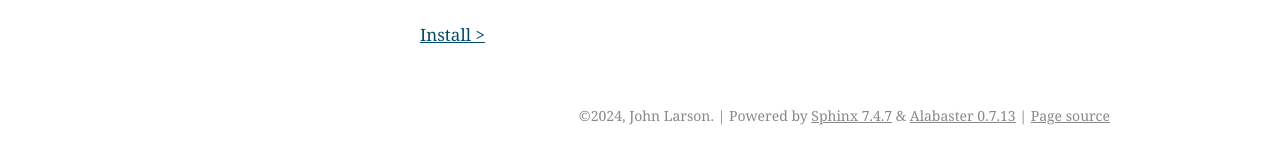
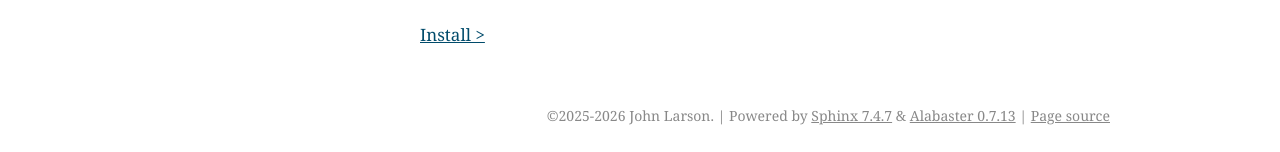
Before and after one commit to johnlarson/blu, a Sphinx documentation site: the page built from docs/index.rst, in a window 1280 px wide. Shown: the part 897-1049 px from the top of the page. Built offline with Sphinx 7.4.7, drawn with Linux system fonts in a browser that asks for light colours.

Commit message:
fix copyright date

```diff
--- a/docs/conf.py
+++ b/docs/conf.py
@@ -6,10 +6,11 @@
 # -- Project information -----------------------------------------------------
 # https://www.sphinx-doc.org/en/master/usage/configuration.html#project-information
 
+from datetime import datetime
 import sys
 
 project = "Blu"
-copyright = "2024, John Larson"
+copyright = f"2025-{datetime.now().year} John Larson"
 author = "John Larson"
 release = "0.0.1"
 
```
